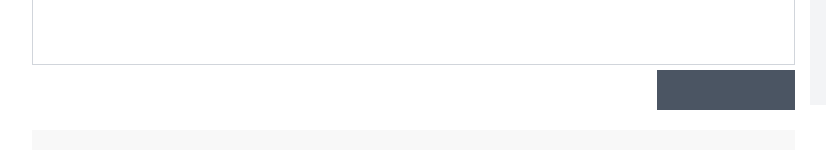
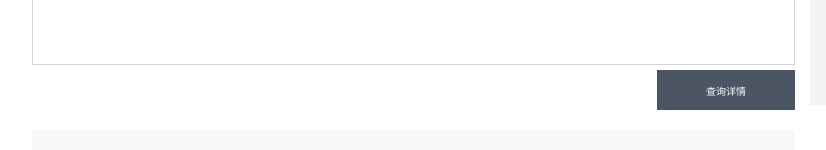
Before and after one commit to RoyalGladiatorsQuin/yangtuo-taichi, a Vue app: page / in a window 1280 px wide. Shown: the part 411-561 px from the top of the page, without its empty margins (43-869 px from the left). Built offline with nearby package versions, Linux system fonts and the light colour scheme.

Commit message:
<enhance> import axios

```diff
--- a/package.json
+++ b/package.json
@@ -9,7 +9,8 @@
   },
   "dependencies": {
     "core-js": "^3.6.5",
-    "vue": "^3.0.0"
+    "vue": "^3.0.0",
+    "vue-axios": "^3.4.1"
   },
   "devDependencies": {
     "@vue/cli-plugin-babel": "~4.5.15",
--- a/src/components/Entry.vue
+++ b/src/components/Entry.vue
@@ -16,7 +16,7 @@
 
         </textarea>
         <div class="button">
-
+            <p>查询详情</p>
         </div>
         <div class="result">
             <div class="result-item" v-for="items in results" :key="items">
@@ -27,7 +27,7 @@
                 <div class="content-text">{{items.content.q}}</div>
                 <div class="content-text">{{items.content.a}}</div>
               </div>
-              <div class="teleport">查看详情</div>
+              <div class="teleport" @click="query">查看详情</div>
             </div>
         </div>
       </div>
@@ -37,7 +37,10 @@
   </div>
 </template>
 
+
 <script>
+import axios from 'axios'
+import VueAxios from 'vue-axios'
 export default {
   name: "Entry",
   data:function(){
@@ -57,6 +60,9 @@ export default {
       }else{
         this.$refs.intro.style.display = ""
       }
+    },
+    query(){
+      this.axios.get()
     }
   },
 }
@@ -113,6 +119,12 @@ export default {
   width: 138px;
   margin:5px 0;
   align-self:flex-end;
+  display:flex;
+  justify-content:center;
+  align-items:center;
+}
+.button p{
+  color:white;
 }
 .search-result textarea{
   width: 100%;
```
Also changed, not shown: 1 other file (tests, documents, lock files or other folders).
